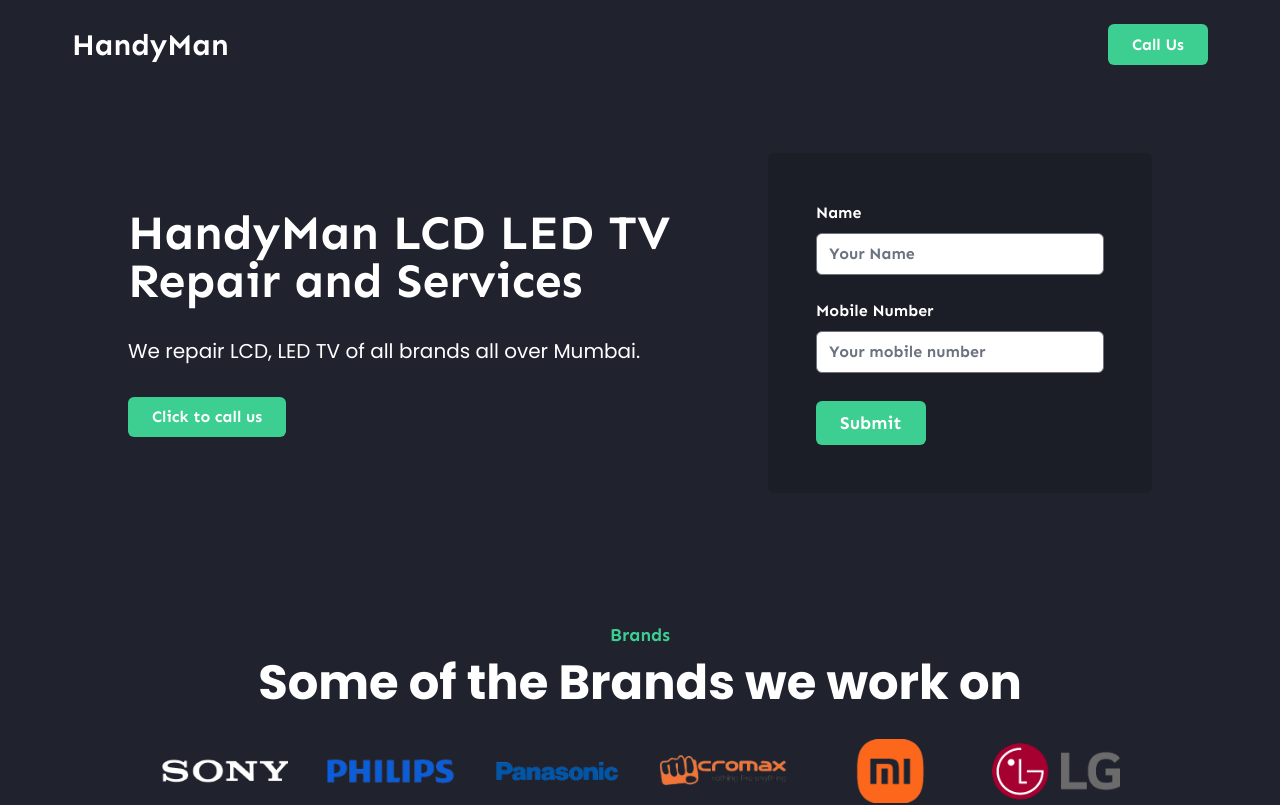
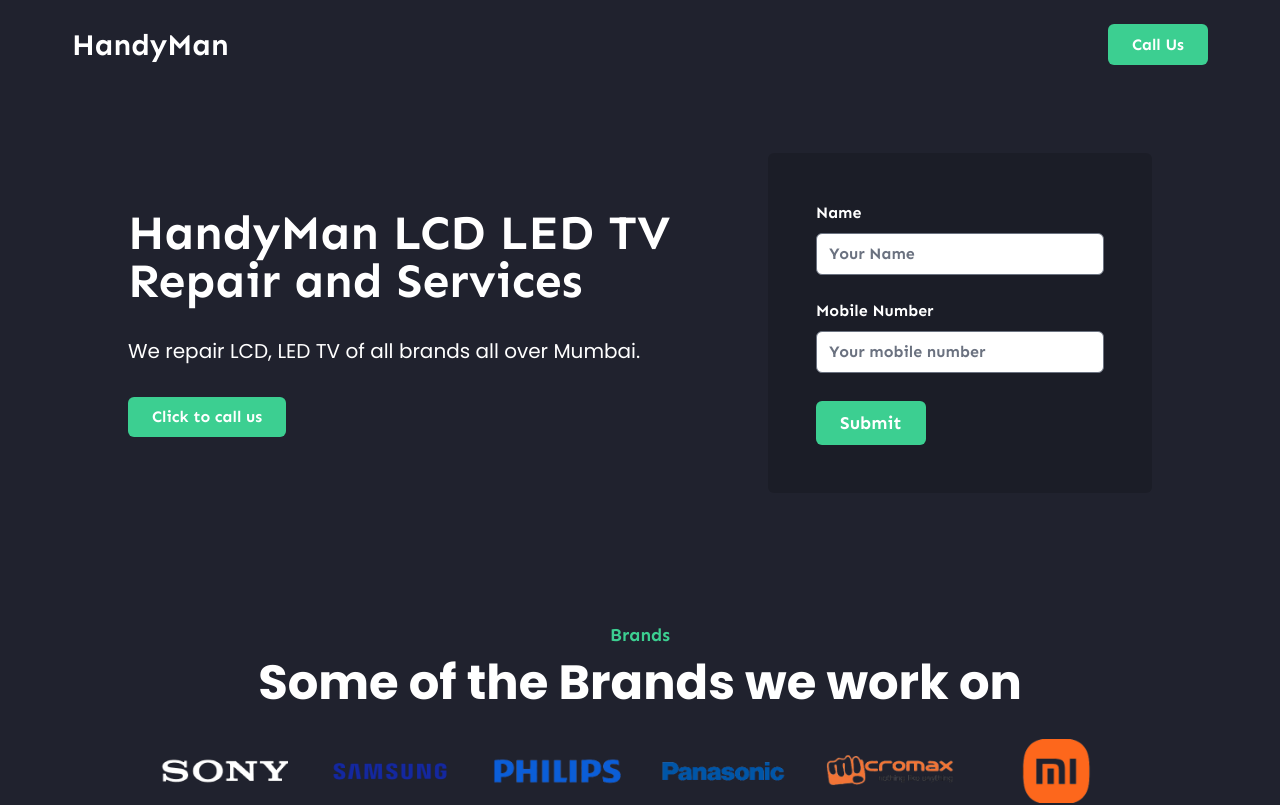
Before and after one commit to sinrosha/lead-gen-engine, a Next.js app: page / in a window 1280 px wide. Shown: the top 805 px of the page. Built offline with nearby package versions, Linux system fonts and the light colour scheme.

Commit message:
samsung-logo added

```diff
--- a/components/Recommended/index.jsx
+++ b/components/Recommended/index.jsx
@@ -3,7 +3,7 @@ import React from 'react'
 function index({RECOMMEND}) {
   return (
     <section id="Recommended" className="relative py-12 md:py-16 bg-black-bg">
-            <div className="row flex flex-col items-center justify-between mx-auto row w-4/5 md:flex-row">
+            <div className="row flex flex-col items-center justify-between mx-auto w-4/5 md:flex-row">
                 <div className="col-md-6 w-full md:w-2/4">
                    <h4 className='text-light-green text-left text-lg font-bold font-sen mb-2.5'>What do recommended engineers get?</h4>
                    <h3 className='font-bold text-left text-white text-3xl md:text-5xl font-poppins'><strong>Top five reasons why your friends will love it </strong></h3>
--- a/pages/index.jsx
+++ b/pages/index.jsx
@@ -46,11 +46,11 @@ const Home = () => {
       name: "Sony",
       src: "/logos/sony-logo.png"
     },
-    // {
-    //   id: 2,
-    //   name: "Samsung",
-    //   src: "/logos/samsung-logo.png"
-    // },
+     {
+       id: 2,
+       name: "Samsung",
+       src: "/logos/samsung-logo.png"
+     },
     {
       id: 3,
       name: "Philips",
```
Also changed, not shown: public/logos/samsung-logo.png.
